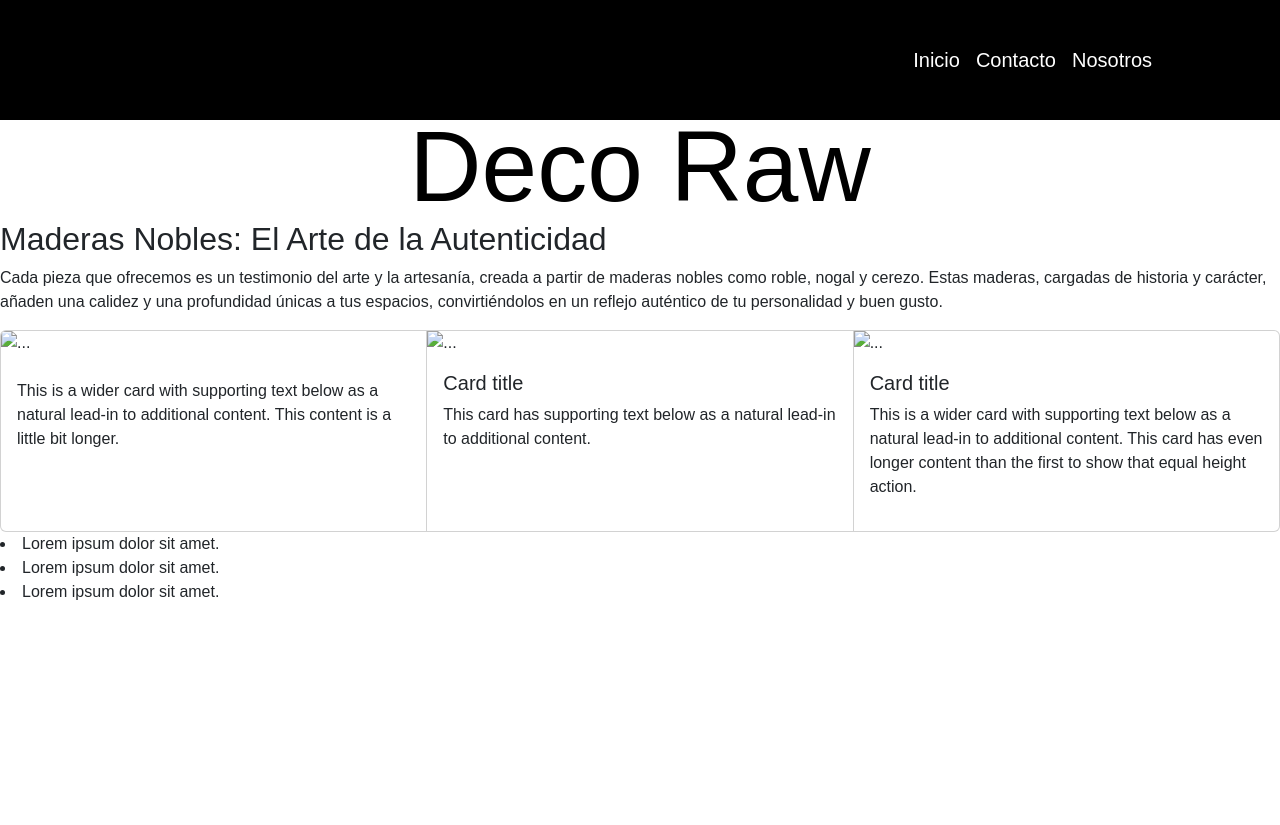
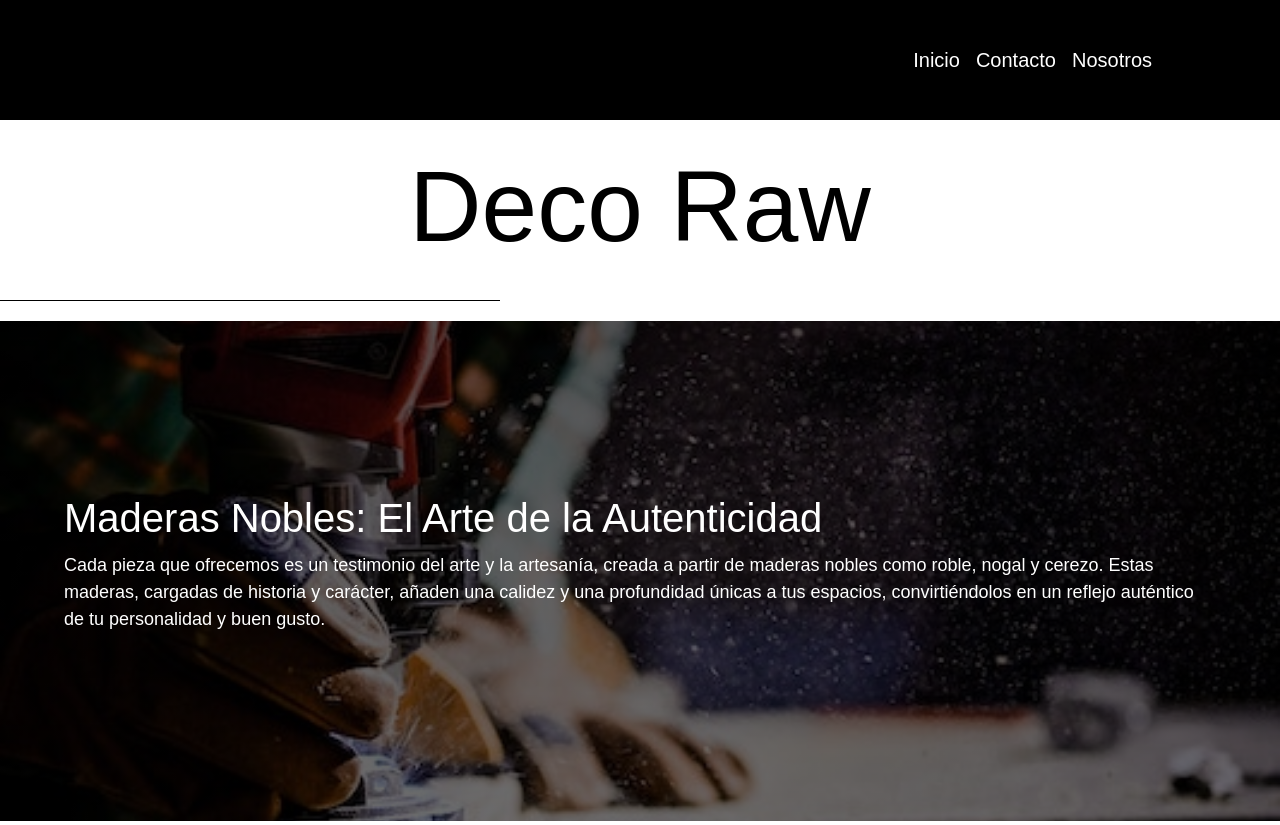
Before and after one commit to juankpinol/prentrega3jcpino, a website: page index.html in a window 1280 px wide. Shown: the top 825 px of the page. Before the commit the page ends 800 px from the top, so only its background shows below. Drawn offline with nearby package versions, Linux system fonts and the light colour scheme.

Commit message:
se trabaja en la animacion, se debe terminar el código sass

```diff
--- a/index.html
+++ b/index.html
@@ -38,7 +38,7 @@
         <div class="card-group">
 
             <div class="card">
-              <img src="./multimedia/img/modelo_completo.webp" class="card-img-top" alt="...">
+              <img src="./multimedia/img/mueble1.jpg" class="card-img-top" alt="...">
               <div class="card-body">
                 <h5 class="card-title"></h5>
                 <p class="card-text">This is a wider card with supporting text below as a natural lead-in to additional content. This content is a little bit longer.</p>
@@ -47,7 +47,7 @@
             </div>
 
             <div class="card">
-              <img src="./multimedia/img/modelo_completo_zoom.png" class="card-img-top" alt="...">
+              <img src="./multimedia/img/mueble2.png" class="card-img-top" alt="...">
               <div class="card-body">
                 <h5 class="card-title">Card title</h5>
                 <p class="card-text">This card has supporting text below as a natural lead-in to additional content.</p>
@@ -55,7 +55,7 @@
               </div>
             </div>
             <div class="card">
-              <img src="./multimedia/img/modelo_completo_zoom_1.webp" class="card-img-top" alt="...">
+              <img src="./multimedia/img/mueble3.jpeg" class="card-img-top" alt="...">
               <div class="card-body">
                 <h5 class="card-title">Card title</h5>
                 <p class="card-text">This is a wider card with supporting text below as a natural lead-in to additional content. This card has even longer content than the first to show that equal height action.</p>
--- /dev/null
+++ b/scss/_animacion.scss
@@ -0,0 +1,26 @@
+.subrallado{
+    width: 500px;
+    height: 1px;
+    background-color: black;
+    border-radius: 0%;
+
+    animation-duration: 2s;
+    animation-iteration-count: infinite;
+    animation-direction:alternate-reverse;
+}
+
+@for $iterador from 1 through 1 {
+
+    .subrallado-#{$iterador}{
+        animation-name: animacion#{$iterador};
+
+        @keyframes animacion#{$iterador}{
+            100%{
+                transform: translate(50% * $iterador);
+            }
+        }
+
+
+
+        }
+    }
--- /dev/null
+++ b/scss/_central.scss
@@ -0,0 +1,40 @@
+@use 'mixinfunc';
+
+@mixin arreglar-imagen{
+    background:{
+        size: cover;
+        repeat: no-repeat;
+        position: center;
+    }
+}
+
+.central{
+
+    &__container{
+
+    height: 500px;
+    background-image: linear-gradient(#000000a9,#00000093), url(../multimedia/img/fondo_carpintero.jpg);
+    margin-top: 20px;
+    margin-bottom: 20px;
+    display: flex;
+    align-items: center;
+    justify-content: center;
+
+
+    @include arreglar-imagen;
+    }
+
+    &__textos{
+        width: 90%;
+        color: #fff;
+    }
+
+    &__titulo{
+        font-size: mixinfunc.pixeles-rem(40);
+        margin-bottom: mixinfunc.pixeles-rem(10);
+    }
+
+    &__parrafo{
+        font-size: mixinfunc.pixeles-rem(18);
+    }
+}
--- a/scss/_header.scss
+++ b/scss/_header.scss
@@ -7,7 +7,7 @@
         justify-content: center;
         height: 10vh;
         padding: 10px;
-        margin: 10px;
+        margin: 50px;
     }
 
     &__texto{
--- /dev/null
+++ b/scss/_imagenes.scss
@@ -0,0 +1,12 @@
+.card{
+    margin: 10px;
+    padding: 10px;
+    border-radius: 5px;
+    align-items: center;
+    justify-content: center;
+
+    .img{
+        border-radius: 5px;
+        border: 1px solid;
+    }
+}
--- /dev/null
+++ b/scss/_mixinfunc.scss
@@ -0,0 +1,7 @@
+@use 'sass:math';
+
+@function pixeles-rem($pixeles){
+    $rem: math.div($pixeles, 16) * 1rem;
+
+    @return $rem;
+}
--- a/scss/_reset.scss
+++ b/scss/_reset.scss
@@ -2,6 +2,15 @@
     margin: 0;
     padding: 0;
     box-sizing: border-box;
+
+    $grid-breakpoints: (
+
+  md: 768px,
+  lg: 992px,
+  xl: 1200px,
+  xxl: 1400px
+);
+
 }
 
 body{
--- a/scss/style.scss
+++ b/scss/style.scss
@@ -1,3 +1,6 @@
 @use 'reset';
 @use 'navbar';
 @use 'header';
+@use 'central';
+@use 'imagenes';
+@use 'animacion';
```
Also changed, not shown: css/style.css, 1 other file.
